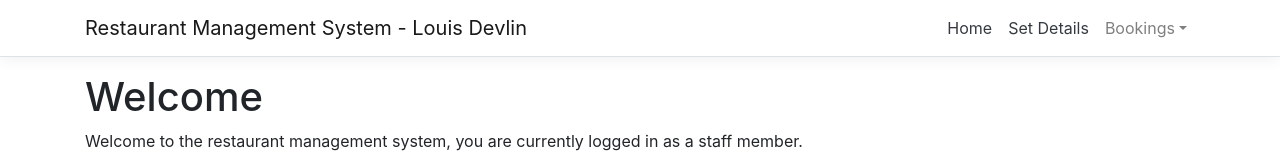
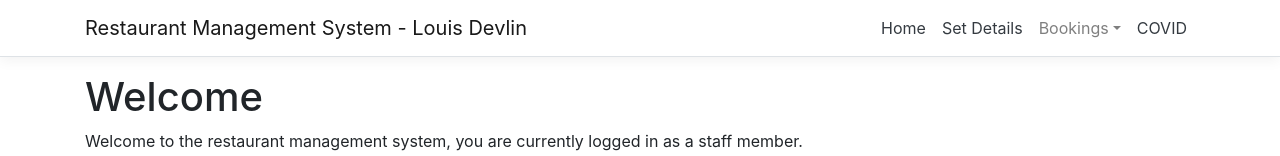
Before and after one commit to Louis-Devlin/COMP1004-RestaurantManagementSystem, a React (Create React App) app in the folder COMP1004SPA/ClientApp/: page / in a window 1280 px wide. Shown: the top 156 px of the page. Built offline with nearby package versions, Linux system fonts and the light colour scheme; no server answers.

Commit message:
Added the Covid page to the navbar :art:

```diff
--- a/COMP1004SPA/ClientApp/src/App.js
+++ b/COMP1004SPA/ClientApp/src/App.js
@@ -2,12 +2,13 @@ import React, { Component } from 'react';
 import { Route } from 'react-router';
 import { Layout } from './components/Layout';
 import Home  from './components/Home';
-import {  ViewBookings } from './components/ViewBookings';
+//import { ViewBookings}  from './components/ViewBookings';
 import  SetDetails  from './components/SetDetails';
 import  BookTableFunctional  from './components/BookTableFunctional';
 import BookTableValidation from './components/BookTableValidation';
-
+import Covid from './components/MarkCovidPositive'
 import './custom.css'
+import ViewBookings from './components/ViewBookingsFuntional'
 
 export default class App extends Component {
   static displayName = App.name;
@@ -19,6 +20,7 @@ export default class App extends Component {
         <Route path='/SetDetails' component={SetDetails} />
         <Route path='/Book-Table' component={BookTableValidation}/>
         <Route path='/View-Bookings' component={ViewBookings} />
+        <Route path ="/Covid" component = {Covid}/>
 
       </Layout>
     );
--- a/COMP1004SPA/ClientApp/src/components/NavMenu.js
+++ b/COMP1004SPA/ClientApp/src/components/NavMenu.js
@@ -49,6 +49,9 @@ export class NavMenu extends Component {
                       </DropdownItem>
                   </DropdownMenu>
                 </UncontrolledDropdown>
+                <NavItem>
+                  <NavLink tag={Link} className = "text-dark" to ="/Covid">COVID</NavLink>
+                </NavItem>
               </ul>
             </Collapse>
           </Container>
```
